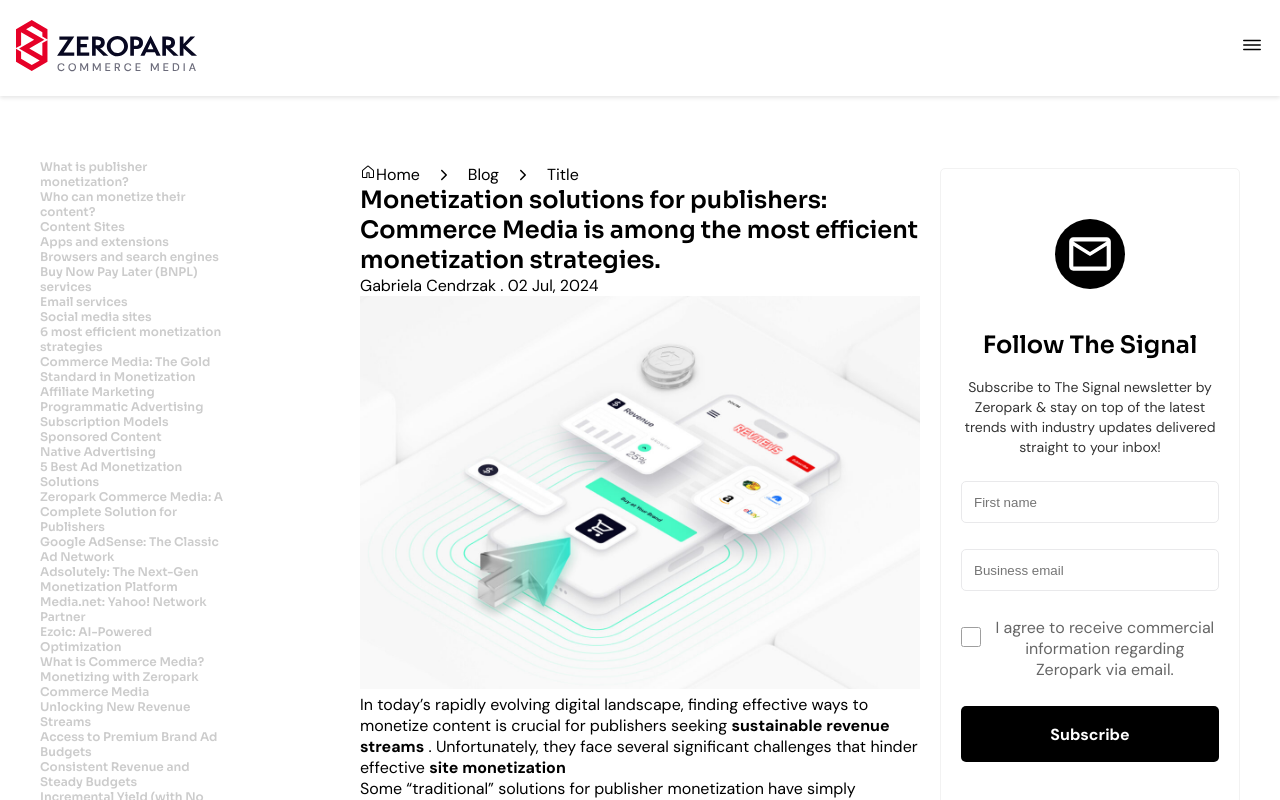
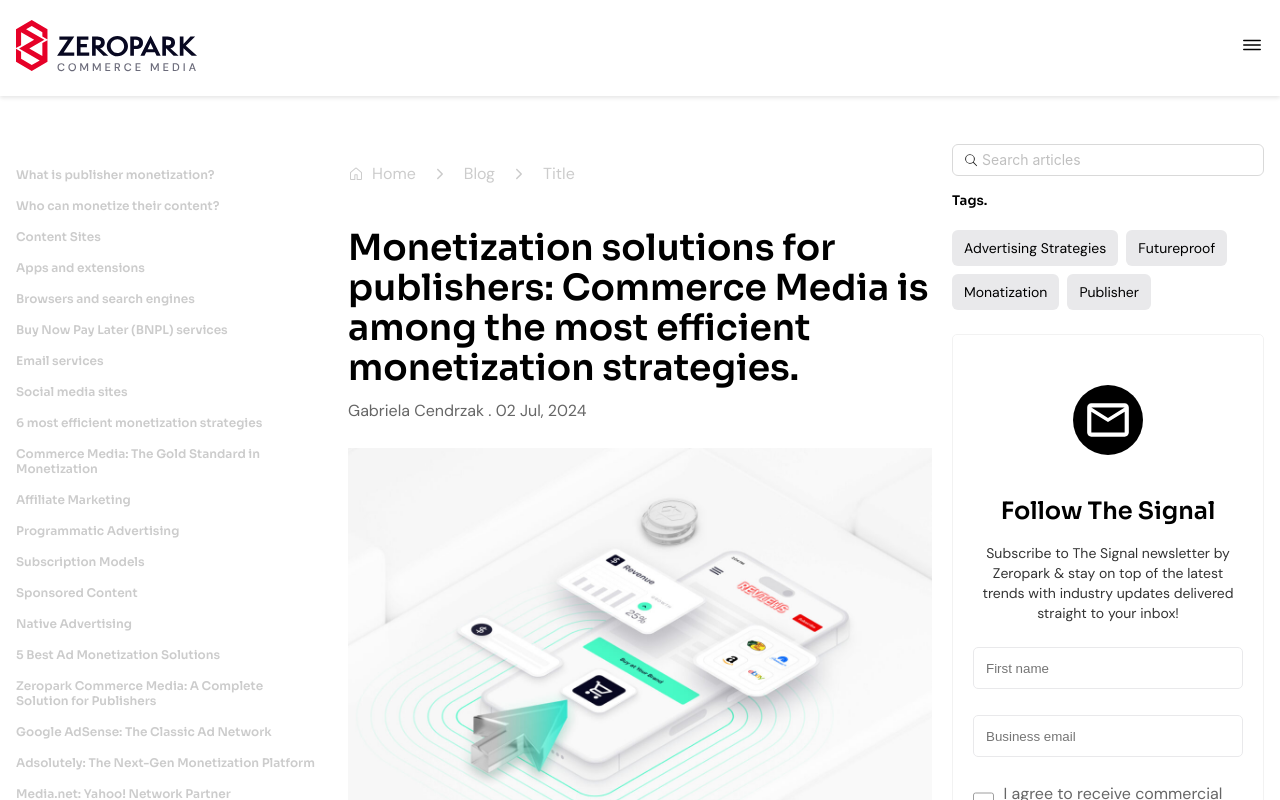
Before and after one commit to HamzaLatifGIT/zeropark, a React (Vite) app: page / in a window 1280 px wide. Shown: the top 800 px of the page. Built offline with nearby package versions, Linux system fonts and the light colour scheme; the HTML template or start-up script is replaced by a standard one.

Commit message:
blog detail  page bug fix

```diff
--- a/src/components/pages/blog/BlogDetails.jsx
+++ b/src/components/pages/blog/BlogDetails.jsx
@@ -2,72 +2,99 @@
 import gsap from 'gsap';
 import { ScrollTrigger } from 'gsap/ScrollTrigger';
 import './style/BlogDetails.scss';
-import { GoHome } from "react-icons/go";
+import { GoHome, GoSearch } from "react-icons/go";
 import { IoIosArrowForward } from "react-icons/io";
 import { MdMailOutline } from 'react-icons/md';
 import img from '../../../assets/Article-banner/banner-1.jpg'
+import { Input } from 'antd';
 
 gsap.registerPlugin(ScrollTrigger);
 
 const BlogDetails = () => {
   const headingsRef = useRef([]);
   const contentSectionsRef = useRef([]);
+  const sidebarRef = useRef(null);
 
   useEffect(() => {
-    contentSectionsRef.current.forEach((section, index) => {
-      gsap.to(headingsRef.current[index], {
+    headingsRef.current.forEach((heading, index) => {
+      gsap.fromTo(
+        heading,
+        { opacity: 0.2 },  // Start with opacity 0
+        {
+          opacity: 1,
           scrollTrigger: {
-          trigger: section,
+            trigger: contentSectionsRef.current[index],
             start: 'top center',
             end: 'bottom center',
             scrub: true,
-          toggleActions: 'play none none reverse',
-        },
-        opacity: 1,
-        duration: 1,
-      });
+            onEnter: () => syncSidebarScroll(index),
+            onEnterBack: () => syncSidebarScroll(index),
+          }
+        }
+      );
     });
   }, []);
 
+  const syncSidebarScroll = (index) => {
+    const activeHeading = headingsRef.current[index];
+    if (sidebarRef.current && activeHeading) {
+      const headingOffsetTop = activeHeading.offsetTop;
+      sidebarRef.current.scrollTo({
+        top: headingOffsetTop - sidebarRef.current.clientHeight / 2 + activeHeading.clientHeight / 2,
+        behavior: 'smooth'
+      });
+    }
+  };
+
   return (
-    <div className="blog__container">
-      <aside className="sidebar">
-        <h2 ref={(el) => headingsRef.current[0] = el} className="sidebar-heading">What is publisher monetization?</h2>
-        <h2 ref={(el) => headingsRef.current[1] = el} className="sidebar-heading">Who can monetize their content?</h2>
-        <h2 ref={(el) => headingsRef.current[2] = el} className="sidebar-heading">Content Sites</h2>
-        <h2 ref={(el) => headingsRef.current[3] = el} className="sidebar-heading">Apps and extensions</h2>
-        <h2 ref={(el) => headingsRef.current[4] = el} className="sidebar-heading">Browsers and search engines</h2>
-        <h2 ref={(el) => headingsRef.current[5] = el} className="sidebar-heading">Buy Now Pay Later (BNPL) services</h2>
-        <h2 ref={(el) => headingsRef.current[6] = el} className="sidebar-heading">Email services</h2>
-        <h2 ref={(el) => headingsRef.current[7] = el} className="sidebar-heading">Social media sites</h2>
-        <h2 ref={(el) => headingsRef.current[8] = el} className="sidebar-heading">6 most efficient monetization strategies</h2>
-        <h2 ref={(el) => headingsRef.current[9] = el} className="sidebar-heading">Commerce Media: The Gold Standard in Monetization</h2>
-        <h2 ref={(el) => headingsRef.current[10] = el} className="sidebar-heading">Affiliate Marketing</h2>
-        <h2 ref={(el) => headingsRef.current[11] = el} className="sidebar-heading">Programmatic Advertising</h2>
-        <h2 ref={(el) => headingsRef.current[12] = el} className="sidebar-heading">Subscription Models</h2>
-        <h2 ref={(el) => headingsRef.current[13] = el} className="sidebar-heading">Sponsored Content</h2>
-        <h2 ref={(el) => headingsRef.current[14] = el} className="sidebar-heading">Native Advertising</h2>
-        <h2 ref={(el) => headingsRef.current[15] = el} className="sidebar-heading">5 Best Ad Monetization Solutions</h2>
-        <h2 ref={(el) => headingsRef.current[16] = el} className="sidebar-heading">Zeropark Commerce Media: A Complete Solution for Publishers</h2>
-        <h2 ref={(el) => headingsRef.current[17] = el} className="sidebar-heading">Google AdSense: The Classic Ad Network</h2>
-        <h2 ref={(el) => headingsRef.current[18] = el} className="sidebar-heading">Adsolutely: The Next-Gen Monetization Platform</h2>
-        <h2 ref={(el) => headingsRef.current[19] = el} className="sidebar-heading">Media.net: Yahoo! Network Partner</h2>
-        <h2 ref={(el) => headingsRef.current[20] = el} className="sidebar-heading">Ezoic: AI-Powered Optimization</h2>
-        <h2 ref={(el) => headingsRef.current[21] = el} className="sidebar-heading">What is Commerce Media?</h2>
-        <h2 ref={(el) => headingsRef.current[22] = el} className="sidebar-heading">Monetizing with Zeropark Commerce Media</h2>
-        <h2 ref={(el) => headingsRef.current[23] = el} className="sidebar-heading">Unlocking New Revenue Streams</h2>
-        <h2 ref={(el) => headingsRef.current[24] = el} className="sidebar-heading">Access to Premium Brand Ad Budgets</h2>
-        <h2 ref={(el) => headingsRef.current[25] = el} className="sidebar-heading">Consistent Revenue and Steady Budgets</h2>
-        <h2 ref={(el) => headingsRef.current[26] = el} className="sidebar-heading">Incremental Yield (with No Cookies Involved)</h2>
-        <h2 ref={(el) => headingsRef.current[27] = el} className="sidebar-heading">Full Control Over Brand Image</h2>
-        <h2 ref={(el) => headingsRef.current[28] = el} className="sidebar-heading">Enhanced Shopping Experience</h2>
-        <h2 ref={(el) => headingsRef.current[29] = el} className="sidebar-heading">Easy Integration and Setup</h2>
-        <h2 ref={(el) => headingsRef.current[30] = el} className="sidebar-heading">Transparency</h2>
-        <h2 ref={(el) => headingsRef.current[31] = el} className="sidebar-heading">Conclusion</h2>
+    <div className="blog__container max-width">
+      <aside className="sidebar" ref={sidebarRef}>
+        {[
+          "What is publisher monetization?",
+          "Who can monetize their content?",
+          "Content Sites",
+          "Apps and extensions",
+          "Browsers and search engines",
+          "Buy Now Pay Later (BNPL) services",
+          "Email services",
+          "Social media sites",
+          "6 most efficient monetization strategies",
+          "Commerce Media: The Gold Standard in Monetization",
+          "Affiliate Marketing",
+          "Programmatic Advertising",
+          "Subscription Models",
+          "Sponsored Content",
+          "Native Advertising",
+          "5 Best Ad Monetization Solutions",
+          "Zeropark Commerce Media: A Complete Solution for Publishers",
+          "Google AdSense: The Classic Ad Network",
+          "Adsolutely: The Next-Gen Monetization Platform",
+          "Media.net: Yahoo! Network Partner",
+          "Ezoic: AI-Powered Optimization",
+          "What is Commerce Media?",
+          "Monetizing with Zeropark Commerce Media",
+          "Unlocking New Revenue Streams",
+          "Access to Premium Brand Ad Budgets",
+          "Consistent Revenue and Steady Budgets",
+          "Incremental Yield (with No Cookies Involved)",
+          "Full Control Over Brand Image",
+          "Enhanced Shopping Experience",
+          "Easy Integration and Setup",
+          "Transparency",
+          "Conclusion"
+        ].map((title, index) => (
+          <h2
+            key={index}
+            ref={(el) => headingsRef.current[index] = el}
+            className="sidebar-heading"
+          >
+            {title}
+          </h2>
+        ))}
       </aside>
       <div className="content">
-        <section><div className="Blog__header"><ul><li><GoHome />Home</li> <IoIosArrowForward /><li>Blog</li><IoIosArrowForward /><li>Title</li></ul></div></section>
-        <section><div className="tile"><h2>Monetization solutions for publishers: Commerce Media is among the most efficient monetization strategies.</h2></div><span>Gabriela Cendrzak . 02 Jul, 2024</span><img src={img} alt="" /><div><p>In today’s rapidly evolving digital landscape, finding effective ways to monetize content is crucial for publishers seeking   <strong> sustainable revenue streams</strong>         . Unfortunately, they face several significant challenges that hinder effective <strong>site monetization</strong></p> <p>Some “traditional” solutions for publisher monetization have simply become outdated. We’re talking about <strong>shrinking earnings from ad revenue streams</strong>, we are talking about <strong>plummeting conversion rates</strong>, and increasing <strong>banner blindness</strong></p><p>Compounding these issues is the overwhelmingly <strong>poor user experience</strong> for visitors, often caused by <strong>intrusive ads and slow-loading pages</strong>, which can lead to decreased engagement and higher bounce rates.</p><p>So how, as a publisher, can you boost the efficiency of your monetization? Let’s explore the <strong>content monetization</strong>  strategy offered by commerce media. </p></div></section>
+        <section><div className="Blog__header"><ul><li style={{ display: 'flex', alignItems: 'center', gap: '.5rem' }}><GoHome /> Home</li> <IoIosArrowForward /><li>Blog</li><IoIosArrowForward /><li>Title</li></ul></div></section>
+        <section><div className="tile"><h2>Monetization solutions for publishers: Commerce Media is among the most efficient monetization strategies.</h2> <span style={{ color: '#666', margin: '2rem 0rem' }}>Gabriela Cendrzak . 02 Jul, 2024</span></div><img src={img} alt="" /><div><p>In today’s rapidly evolving digital landscape, finding effective ways to monetize content is crucial for publishers seeking   <strong> sustainable revenue streams</strong>         . Unfortunately, they face several significant challenges that hinder effective <strong>site monetization</strong></p> <p>Some “traditional” solutions for publisher monetization have simply become outdated. We’re talking about <strong>shrinking earnings from ad revenue streams</strong>, we are talking about <strong>plummeting conversion rates</strong>, and increasing <strong>banner blindness</strong></p><p>Compounding these issues is the overwhelmingly <strong>poor user experience</strong> for visitors, often caused by <strong>intrusive ads and slow-loading pages</strong>, which can lead to decreased engagement and higher bounce rates.</p><p>So how, as a publisher, can you boost the efficiency of your monetization? Let’s explore the <strong>content monetization</strong>  strategy offered by commerce media. </p></div></section>
         <section ref={(el) => contentSectionsRef.current[0] = el} className="section">
           <h4>What is publisher monetization?</h4>
           <p>Publisher monetization refers to platform owners generating revenue from their online content. This involves leveraging various publisher monetization strategies, such as placing ads on their websites, to turn web traffic into income.</p>
@@ -295,6 +322,19 @@
           <p>Whether you’re looking at how to monetize on a free website or boost ad revenue, these strategies and insights will help you navigate the complex world of the online publishing industry effectively.</p>
         </section>
       </div>
+      <aside>
+        <div className='right-sidebar'>
+
+          <Input placeholder='Search articles' prefix={<GoSearch />} />
+          <div className="tags">
+            <h5>Tags.</h5><br />
+            <ul> <li> Advertising Strategies</li>
+              <li>Futureproof</li>
+
+              <li>Monatization</li>
+              <li>Publisher</li>
+            </ul>
+          </div>
           <div className="subscribe">
             <div className='icon'><MdMailOutline size={50} style={{ color: 'white' }} /></div>
             <h2>Follow The Signal</h2>
@@ -308,7 +348,10 @@
               </div>
               <button type="submit" className='btn'>Subscribe</button>
             </form>
+            <div className='info'><span>Commerce Media Tech Sp. z o.o., Krakow, Poland, is the controller of your personal data. It will be processed to send you The Signal newsletter and for our marketing purposes. Please see more information here.</span></div>
           </div>
+        </div>
+      </aside>
     </div>
   );
 };
--- a/src/components/pages/blog/style/BlogDetails.scss
+++ b/src/components/pages/blog/style/BlogDetails.scss
@@ -1,6 +1,3 @@
-// Variables
-$container-max-width: 1200px;
-$sidebar-width: 200px;
 $sidebar-bg-color: #f4f4f4;
 $padding: 20px;
 $transition-duration: 0.3s;
@@ -9,21 +6,20 @@
 
 
 
-// Container
+
 .blog__container {
   display: flex;
-  max-width: $container-max-width;
   margin: 0 auto;
   display: grid;
   grid-template-columns: repeat(12, minmax(0, 1fr));
   position: relative;
   top: 9rem;
+  margin-bottom: 15rem;
 
 }
 
-// Sidebar
+
 .sidebar {
-  width: $sidebar-width;
   padding: 15px 0px;
   position: sticky;
   top: 9rem;
@@ -36,17 +32,18 @@
 
   .sidebar-heading {
     margin: 0;
-    opacity: 0.2; // Start with low opacity
+    opacity: 0.2;
     transition: opacity $transition-duration ease-out;
     font-size: 12px;
+    padding: 8px 0px;
 
     &.active {
-      opacity: 1 !important; // Full opacity when active
+      opacity: 1 !important;
     }
   }
 }
 
-// Content Area
+
 .content {
   flex-grow: 1;
   padding: $padding;
@@ -54,18 +51,44 @@
   grid-column: span 6 / span 6;
 
   .Blog__header {
+    padding-bottom: 2rem;
+
     ul {
       display: flex;
       list-style: none;
       align-items: center;
       flex-direction: row;
       gap: 1rem;
+      --tw-text-opacity: 1;
+      color: rgb(204 204 204 / var(--tw-text-opacity));
+      line-height: 1.25;
+
     }
 
   }
+
+  .tile {
+    padding-bottom: 15px;
+
+    h2 {
+      font-size: 2.25rem;
+      line-height: 2.5rem;
+      padding: 12px 0px;
+    }
   }
 
-// Sections
+  img {
+    padding: 12px 0px;
+  }
+
+  p {
+
+    line-height: 1.75rem;
+    padding-bottom: 1rem;
+  }
+}
+
+
 .section {
   padding: 15px 0px;
   text-align: left;
@@ -83,14 +106,55 @@
   }
 }
 
+aside {
+  grid-column: span 3 / span 3;
+
+  .right-sidebar {
+    position: sticky;
+    display: block;
+    top: 7rem;
+
+    .tags {
+      padding-top: 1rem;
+
+      ul {
+        list-style: none;
+        display: flex;
+        flex-wrap: wrap;
+        gap: .5rem;
+
+        li {
+          border-radius: .375rem;
+
+
+          padding-left: .75rem;
+          padding-right: .75rem;
+
+
+          padding-top: .5rem;
+
+
+          padding-bottom: .5rem;
+
+          font-size: .875rem;
+          line-height: 1.25rem;
+
+
+          --tw-bg-opacity: 1;
+          background-color: rgb(233 233 235 / var(--tw-bg-opacity));
+        }
+      }
+
+    }
+
     .subscribe {
       border: 1px solid rgb(242 242 242);
       border-radius: .375rem;
       padding: 20px;
       border-radius: 5px;
-  text-align: center;
       margin-top: 1.5rem;
-  grid-column: span 3 / span 3;
+      top: 4rem;
+
 
       .icon {
         display: flex;
@@ -109,6 +173,7 @@
         font-size: 1.5rem;
         line-height: 2rem;
         margin-bottom: 1rem;
+        text-align: center;
       }
 
       p {
@@ -116,6 +181,8 @@
         line-height: 1.25rem;
         margin-bottom: 1.5rem;
         opacity: .8;
+        text-align: center;
+
       }
 
       form {
@@ -163,4 +230,17 @@
           }
         }
       }
+
+      .info {
+        margin-top: 5px;
+
+        span {
+          color: #9696a0;
+          font-size: 12px;
+          line-height: 1.3;
+
         }
+      }
+    }
+  }
+}
```
Lines whose indentation alone changed are shown as unchanged.
